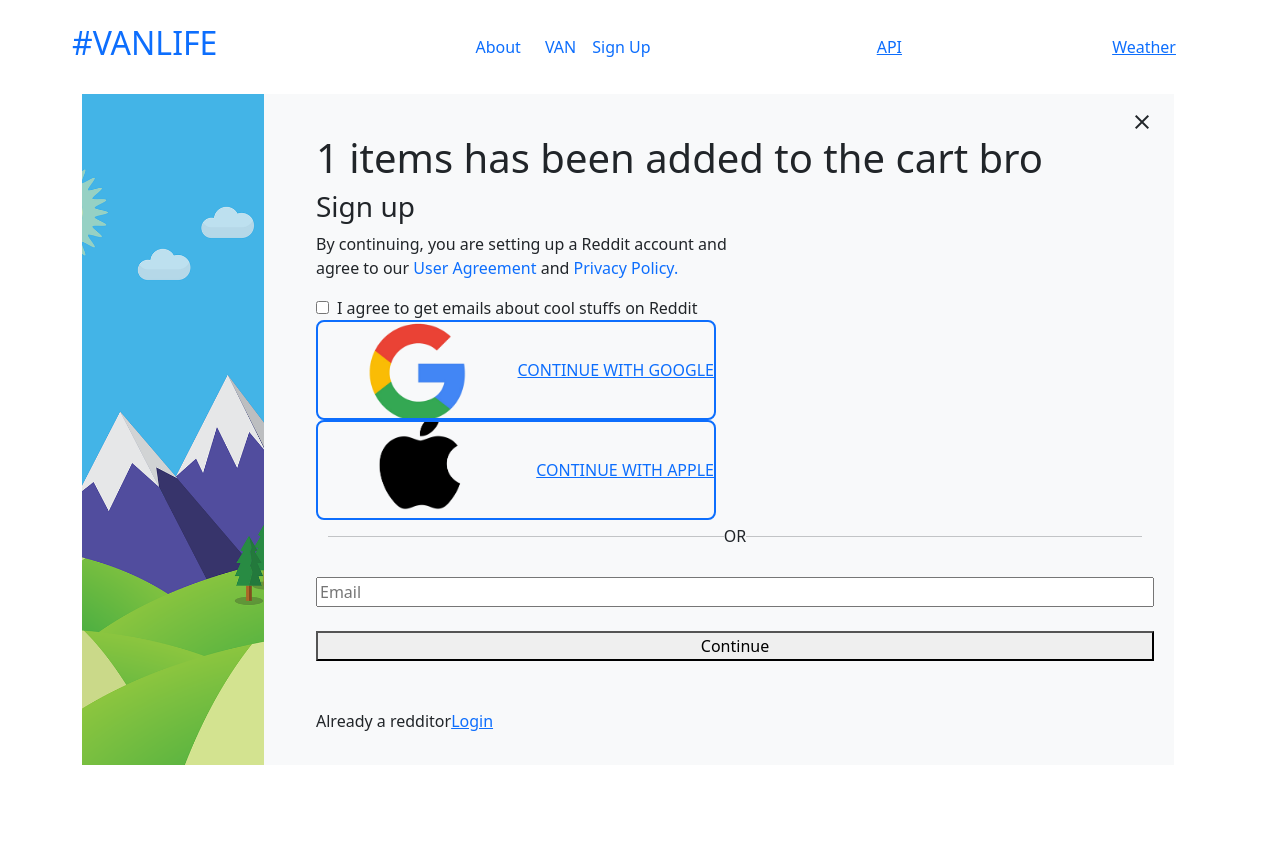
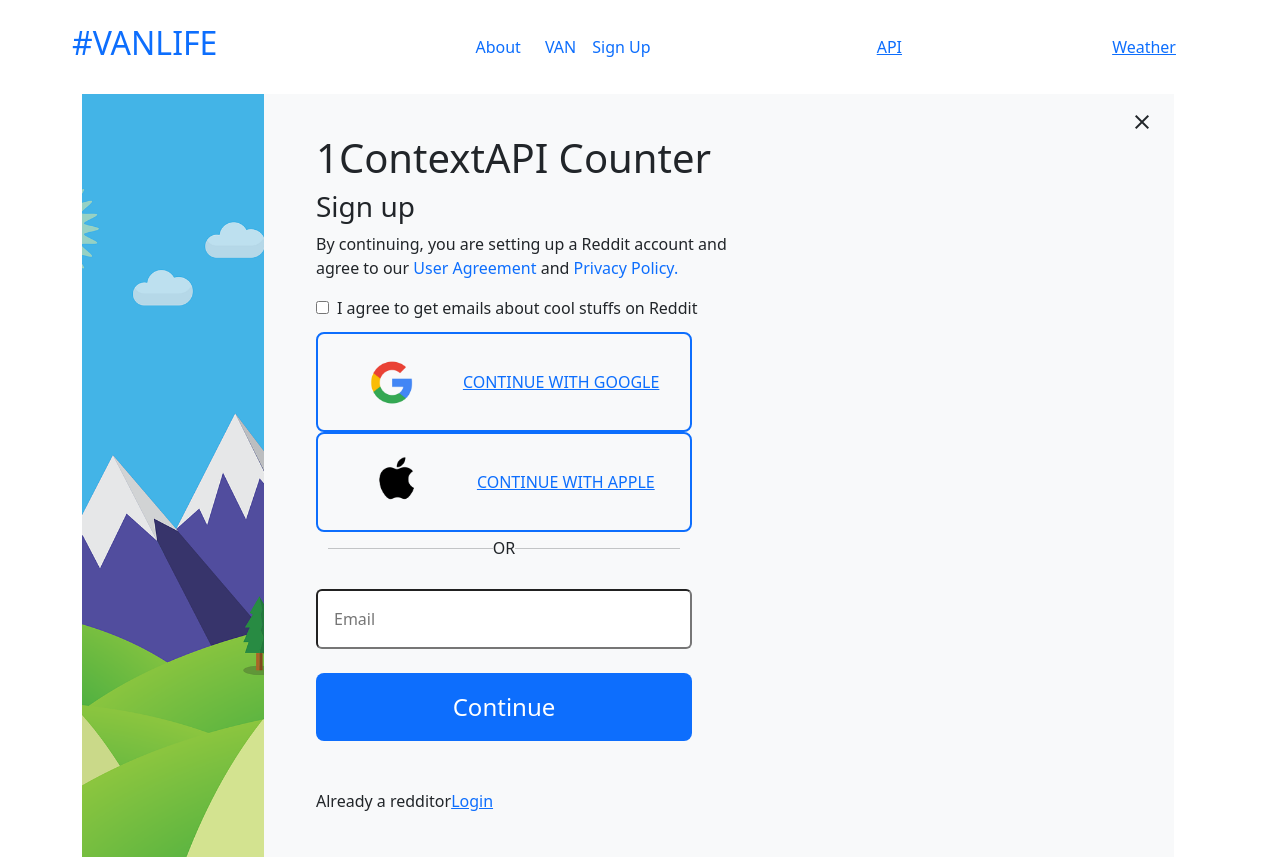
Before and after one commit to TORY-SKY/react-app-vite, a React (Vite) app: page /signup in a window 1280 px wide. Before the commit the page ends 800 px from the top, so only its background shows below. Built offline with nearby package versions, Linux system fonts and the light colour scheme.

Commit message:
React Designing

```diff
--- a/src/components/API_FILES/API_CSS/WeatherAppContainer.css
+++ b/src/components/API_FILES/API_CSS/WeatherAppContainer.css
@@ -33,7 +33,8 @@
 }
 /*SignUp page design*/
 .GoogleOption{
-    width: 400px;
+    max-width: 400px;
+    min-width: 200px;
     overflow: hidden;
     height: 100px;
 
@@ -44,3 +45,17 @@
     background-size: cover;
     background-repeat: no-repeat;
 }
+.LoginOptionDiv{
+    padding: 12px !important;
+    max-width: 400px !important;
+}
+.GoogleOption{
+    max-width: 400px;
+
+}
+.ContinueBtn{
+    background-color: #0d6efd !important;
+    color: white !important;
+    font-size: 1.5rem !important;
+    font-weight: 200;
+}
--- a/src/components/API_FILES/WeatherAPI.tsx
+++ b/src/components/API_FILES/WeatherAPI.tsx
@@ -11,15 +11,16 @@ const WeatherAPI = () => {
   // State to manage user-inputted city and weather data
   const [city, setCity] = useState<string>("");
   const [data, setData] = useState(null);
+  const [loading, setloading] = useState(false);
 
   // API key and URLs for OpenWeatherMap
   const URL_KEY: string = "";
-  const G_url = `https://api.openweathermap.org/data/2.5/weather?lat=44.34&lon=10.99&appid=${URL_KEY}`;
   const URL: string = `https://api.openweathermap.org/data/2.5/weather?q=${city}&appid=${URL_KEY}`;
 
   // Function to fetch weather data from OpenWeatherMap API
   const WeatherAPI = async () => {
     try {
+      setloading(true);
       const response = await axios.get(URL);
       const Data = await response.data;
       setData(Data);
@@ -39,6 +40,7 @@ const WeatherAPI = () => {
     event.preventDefault();
     if (event.key === "Enter" && city.trim() !== "") {
       console.log("calling the weather API");
+      setloading(true);
       WeatherAPI();
     }
   };
@@ -90,7 +92,13 @@ const WeatherAPI = () => {
             <img src={heavyCloud} alt="" className="w-50 m-3 IMAGE" />
             <div className="textArea d-flex flex-column align-items-center justify-content-center">
               {/* Temperature and City */}
-              {data ? <h1>{Math.floor(data.main.temp)}˚C</h1> : <h1>10˚C</h1>}
+              {data ? (
+                <h1>{Math.floor(data.main.temp)}˚C</h1>
+              ) : (
+                <div className="spinner-border m-5" role="status">
+                  <span className="visually-hidden">Loading...</span>
+                </div>
+              )}
               <h2>{data ? data.name.toUpperCase() : "City"}</h2>
             </div>
           </div>
--- a/src/components/ReactRouter/LoginForm.tsx
+++ b/src/components/ReactRouter/LoginForm.tsx
@@ -40,7 +40,7 @@ const SignUP = () => {
                 close
               </span>
             </div>
-            <h1>{addNo} items has been added to the cart bro</h1>
+            <h1>{addNo}ContextAPI Counter</h1>
             <h3>Sign up</h3>
             <div>
               <p className="w-50">
@@ -63,16 +63,20 @@ const SignUP = () => {
               </span>
             </div>
             <div className="LoginOptionDiv">
-              <div className="GoogleOption   border border-primary border-2 rounded-3 d-flex align-items-center justify-content-between">
-                <img src={Google} className=" w-50 " alt="loginwih Google" />
+              <div className="GoogleOption p-3  border border-primary border-2 rounded-3 d-flex align-items-center justify-content-around">
+                <img
+                  src={Google}
+                  className=" w-25 mx-0"
+                  alt="loginwih Google"
+                />
                 <a href="" className="mx-0 ">
                   CONTINUE WITH GOOGLE
                 </a>
               </div>
-              <div className="GoogleOption   border border-primary border-2 rounded-3 d-flex align-items-center justify-content-between">
+              <div className="GoogleOption p-3  border border-primary border-2 rounded-3 d-flex align-items-center justify-content-around">
                 <img
                   src={APPLfavicon}
-                  className="mx-0 w-50"
+                  className="mx-0 w-25"
                   alt="loginwih Google"
                 />
                 <a href="" className="mx-0">
@@ -89,9 +93,11 @@ const SignUP = () => {
                   name=""
                   id=""
                   placeholder="Email"
-                  className="my-4"
+                  className="my-4 p-3 rounded-2 IputField"
                 />
-                <button>Continue</button>
+                <button className="border-0 rounded-3 p-3 outline-0 btn btn ContinueBtn">
+                  Continue
+                </button>
                 <div className="d-flex mt-5 ">
                   <p>Already a redditor</p>
                   <a href="">Login</a>
```
